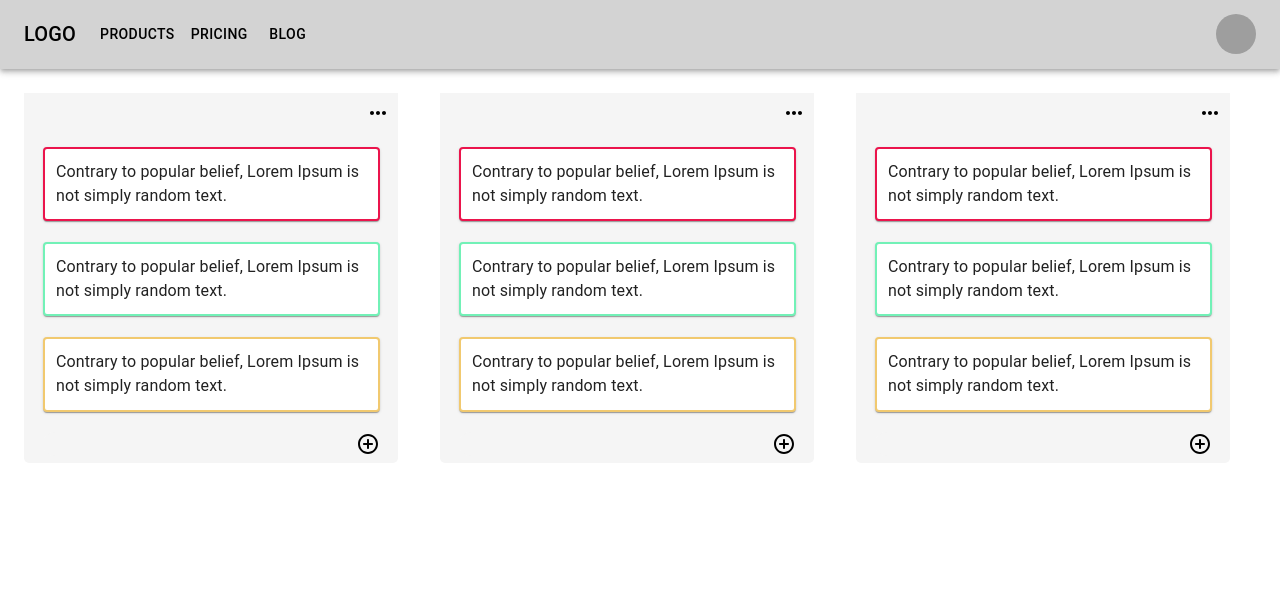
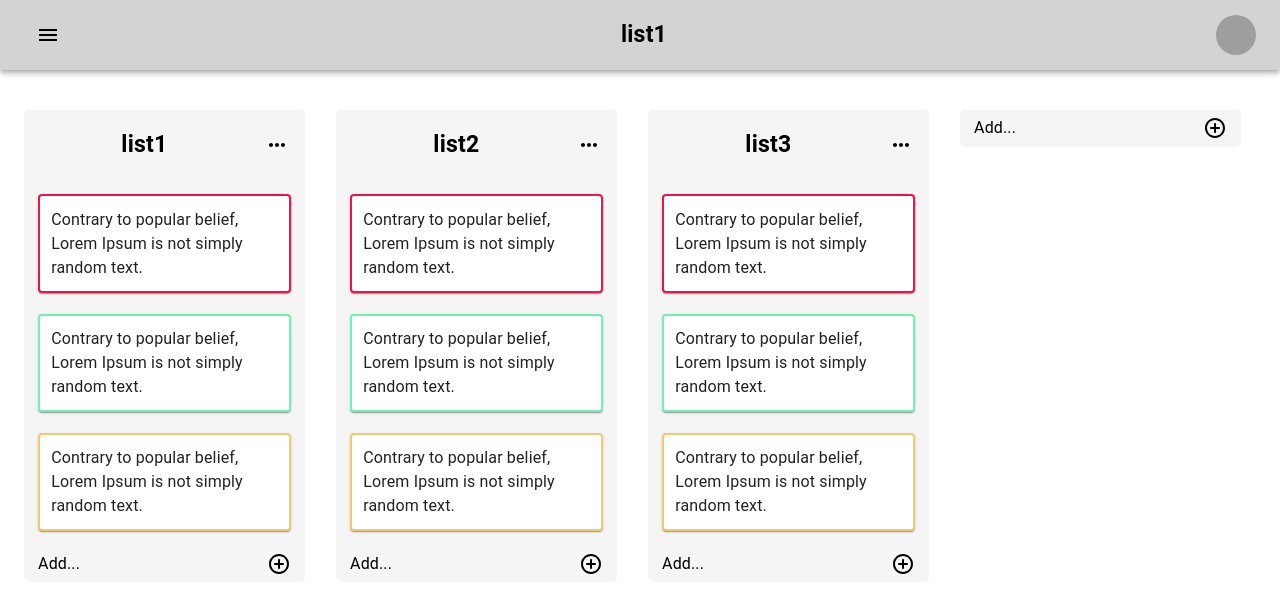
Before and after one commit to ahmettulutas/kanbanapp, a React (Create React App) app: page /1 in a window 1280 px wide. Shown: the top 612 px of the page. Built offline with nearby package versions, Linux system fonts and the light colour scheme; grey boxes are pictures that could not be loaded.

Commit message:
composed all add inputs into one component

```diff
--- a/public/index.html
+++ b/public/index.html
@@ -24,7 +24,7 @@
       work correctly both with client-side routing and a non-root public URL.
       Learn how to configure a non-root public URL by running `npm run build`.
     -->
-    <title>React App</title>
+    <title>Kanban App</title>
   </head>
   <body>
     <noscript>You need to enable JavaScript to run this app.</noscript>
--- a/src/components/Board.tsx
+++ b/src/components/Board.tsx
@@ -3,32 +3,34 @@ import { makeStyles } from '@mui/styles';
 import ResponsiveAppBar from './ResponsiveAppBar';
 import ListComponent from './List/ListComponent';
 import { Box } from '@mui/system';
+import AddNewList from './List/AddNewList';
 
 const useStyles = makeStyles ({
   root: {
       display:"grid",
-      gridTemplateRows: "auto 1fr",
+      gridTemplateRows:"auto 1fr",
       minHeight:"100vh",
   },
   lists:{
       display:"grid",
       padding:"1rem 1rem",
-      gridTemplateColumns:"repeat(auto-fit, minmax(200px, 1fr))",
+      gridTemplateColumns:"repeat(auto-fit, minmax(150px, 1fr))",
+      gridAutoFlow:"flow-row",
+      margin:"1rem auto",
+      width:"100%",
   }
 })
 export default function SingleBoard() {
-  const [list, setList] = useState([{id:1, name:'project1'}, {id:2, name:'project2'}, {id:3, name:'project3'}])
+  const [list, setList] = useState([{id:1, name:'list1'}, {id:2, name:'list2'}, {id:3, name:'list3'}])
   const classes = useStyles();
   return (
     <div className={classes.root}>
-        <div>
-          <ResponsiveAppBar />
-        </div>
+        <Box>
+          <ResponsiveAppBar list={list[0]}/>
+        </Box>
         <Box className={classes.lists}>
-          <ListComponent list={list}/>
-          <ListComponent list={list}/>
-          <ListComponent list={list}/>
+          {list.map((list:any) => <ListComponent key={list.id} list={list}/>)}
+          <AddNewList />
         </Box>
-
     </div>
 )}
--- a/src/components/Boards.tsx
+++ b/src/components/Boards.tsx
@@ -7,7 +7,8 @@ import CloseIcon from '@mui/icons-material/Close';
 import { Box } from '@mui/system';
 import InputCard from './List/Card/InputCard';
 import AddBoxIcon from '@mui/icons-material/AddBox';
-import { Link } from 'react-router-dom';
+import { Link, Route, Routes } from 'react-router-dom';
+import SingleBoard from './Board';
 const useStyles = makeStyles ({
   root:{
     display:"flex",
@@ -61,14 +62,14 @@ const useStyles = makeStyles ({
 })
 
 export default function Boards() {
-  const [list, setList] = useState([{id:1, name:'project1'}, {id:2, name:'project2'}, {id:3, name:'project3'}])
+  const [boards, setBoards] = useState([{id:1, name:'project1'}, {id:2, name:'project2'}, {id:3, name:'project3'}])
   const classes = useStyles();
   const [openDialog, setOpenDialog] = useState(false);
   const createBoardLink = (item:any) => (
     <Link style={{textDecoration: 'none', color:"black"}} to={`/${item.id}`}>
       <ListItem className={classes.listItem} button key={item.id}>
         <ArticleIcon/>
-        <Typography  >{item.name}</Typography>
+        <Typography>{item.name}</Typography>
       </ListItem>
     </Link>
   )
@@ -78,7 +79,7 @@ export default function Boards() {
   return (
     <Box className={classes.root}>
       <List className={classes.listContainer}>
-        {list.map(createBoardLink)}
+        {boards.map(createBoardLink)}
         <ListItem className={classes.listItem} button onClick={handleOpen}><AddBoxIcon/><Typography>New Board</Typography></ListItem>
       </List>
       <Modal
@@ -96,5 +97,8 @@ export default function Boards() {
               <InputCard />
           </Grid>
       </Modal>
+{/*       <Routes>
+        <Route path="/:id" element={<SingleBoard />} />
+      </Routes> */}
     </Box>
 )}
--- a/src/components/Card.tsx
+++ b/src/components/Card.tsx
@@ -9,6 +9,7 @@ const useStyles = makeStyles ({
         margin:"0.4rem auto",
         padding:"0.7rem",
         width:"90%",
+        cursor:"grab",
     }
   })
 export default function Card({title}:any) {
--- /dev/null
+++ b/src/components/List/AddNewList.tsx
@@ -0,0 +1,25 @@
+import { makeStyles } from '@mui/styles';
+import React from 'react';
+import AddItem from './Card/AddItem';
+
+const useStyles = makeStyles ({
+  root: {
+      backgroundColor:"#f5f5f5",
+      borderRadius:"5px",
+      display:"flex",
+      flexDirection:"column",
+      width:"90%",
+      gap:"0.5rem",
+      height:"fit-content",
+      margin:"0.5rem",
+      position:"relative",
+  }
+})
+export default function AddNewList() {
+  const classes = useStyles();
+    return (
+      <div className={classes.root}>
+        <AddItem />
+      </div>
+    )
+}
--- a/src/components/List/Card/AddCart.tsx
+++ /dev/null
@@ -1,35 +0,0 @@
-import { Grid, Paper, Typography } from '@mui/material';
-import React, {useState} from 'react';
-import { makeStyles } from '@mui/styles';
-import InputCard from './InputCard';
-import { Box } from '@mui/system';
-import AddCircleOutlineRoundedIcon from '@mui/icons-material/AddCircleOutlineRounded';
-
-const useStyles = makeStyles ({
-    root: {
-        backgroundColor:"#f5f5f5",
-        borderRadius:"19px",
-        margin:"0.4rem auto",
-        width:"90%",
-        cursor:"pointer",
-        display:"flex",
-        alignItems:"center",
-        justifyContent:"flex-end",
-    }
-})
-
-
-export default function AddCart() {
-  const [open,setOpen] = useState(false);
-  const classes = useStyles();
-  return (
-    <div>
-        <Box  className={classes.root}>
-          {
-            open ? <InputCard setOpen={setOpen} /> : <AddCircleOutlineRoundedIcon onClick={() => setOpen(true)}>Add a card...</AddCircleOutlineRoundedIcon>
-          }
-
-        </Box>
-    </div>
-  )
-}
--- /dev/null
+++ b/src/components/List/Card/AddItem.tsx
@@ -0,0 +1,36 @@
+import { Grid, Paper, Typography } from '@mui/material';
+import React, {useState} from 'react';
+import { makeStyles } from '@mui/styles';
+import InputCard from './InputCard';
+import { Box } from '@mui/system';
+import AddCircleOutlineRoundedIcon from '@mui/icons-material/AddCircleOutlineRounded';
+
+const useStyles = makeStyles ({
+  root: {
+      backgroundColor:"#f5f5f5",
+      borderRadius:"19px",
+      margin:"0.4rem auto",
+      width:"90%",
+      cursor:"pointer",
+      display:"flex",
+      alignItems:"center",
+      justifyContent:"space-between",
+  }
+})
+
+
+export default function AddItem() {
+const [open, setOpen] = useState(false);
+const classes = useStyles();
+  return (
+    <Box className={classes.root}>
+      {
+        open ?
+        <InputCard setOpen={setOpen} /> :
+        <Box sx={{display:"flex", justifyContent:"space-between", width:"100%"}}>
+          <Typography>Add...</Typography>
+          <AddCircleOutlineRoundedIcon onClick={() => setOpen(true)}>Add a card...</AddCircleOutlineRoundedIcon>
+        </Box>
+      }
+    </Box>
+)}
--- a/src/components/List/Card/InputCard.tsx
+++ b/src/components/List/Card/InputCard.tsx
@@ -2,35 +2,26 @@ import { Button, InputBase, TextField } from '@mui/material';
 import { makeStyles } from '@mui/styles';
 import AddBoxIcon from '@mui/icons-material/AddBox';
 const useStyles = makeStyles ({
-  root:{
-    display:"flex",
-    flexDirection:"column",
-  },
   form: {
-    display:"flex",
+    display:"grid",
+    gridTemplateColumns:"1fr auto",
     gap:"0.4rem",
-    margin:"0.5rem auto",
-    alignItems:"center",
-    justifyContent:"center",
   },
   textfield:{
-    width:"100%",
-    border:"2px solid #7f7f7f",
-    boxShadow: '0px 0px 4px 0px',
-    padding:"0.2rem",
+    padding:"0.6rem",
     "&:focus":{
-      border:"none",
+      outline:"none",
+      border:"2px solid red",
     },
-
   },
 })
 function InputCard({setOpen}:any) {
-  const classes = useStyles();
-  return (
-    <form className={classes.form}>
-      <InputBase className={classes.textfield} inputProps={{ onBlur:()=>setOpen(false), autoFocus:true,}} placeholder="type a name..." type="text" ></InputBase>
-      <Button startIcon={<AddBoxIcon />} sx={{p:"0.6rem 20px", minWidth: '30px', backgroundColor:"#7f7f7f", "&:hover":{backgroundColor:"lightgreen"}}} type="submit" variant="contained">Add</Button>
-    </form>
+const classes = useStyles();
+    return (
+      <form className={classes.form}>
+        <input className={classes.textfield} onBlur={()=>setOpen(false)} autoFocus placeholder="type a name..." type="text" ></input>
+        <Button sx={{p:"0.4rem 20px", minWidth: '30px', backgroundColor:"#7f7f7f", "&:hover":{backgroundColor:"#72f1b7"}}} type="submit" variant="contained">Add</Button>
+      </form>
   )
 }
 
--- a/src/components/List/ListComponent.tsx
+++ b/src/components/List/ListComponent.tsx
@@ -1,9 +1,10 @@
 import React from 'react';
 import { Box, Container } from '@mui/material';
 import { makeStyles } from '@mui/styles';
-import Title from './Title';
 import Card from '../Card';
-import AddCart from './Card/AddCart';
+import AddItem from './Card/AddItem';
+import EditableTitle from './Title';
+import MoreHorizIcon from '@mui/icons-material/MoreHoriz';
 
 const colorsPicker = [
   '#f1c96f',
@@ -32,17 +33,20 @@ const useStyles = makeStyles ({
       gap:"0.5rem",
       height:"fit-content",
       margin:"0.5rem",
+      position:"relative",
   }
 })
 export default function ListComponent({list}:any) {
   const classes = useStyles();
     return (
       <Box className={classes.root}>
-      <Title list={list}/>
+        <Box sx={{display:"flex", justifyContent:"space-between" , alignItems:"center", pr:2}}>
+          <EditableTitle list={list}/>
+          <MoreHorizIcon sx={{position:"relative", right:"0"}}/>
+        </Box>
         <Card title='#EB144C'/>
         <Card title='#72f1b7'/>
         <Card title='#f1c96f'/>
-      <AddCart />
+        <AddItem />
       </Box>
-
 )}
--- a/src/components/List/Title.tsx
+++ b/src/components/List/Title.tsx
@@ -1,49 +1,47 @@
 import { Box, InputBase, Paper, Typography } from '@mui/material'
-import React, { useState } from 'react';
+import React, {useEffect, useState} from 'react';
 import { makeStyles } from '@mui/styles';
-import MoreHorizIcon from '@mui/icons-material/MoreHoriz';
+import EditIcon from '@mui/icons-material/Edit';
+
 
 const useStyles = makeStyles ({
 titleContainer: {
-        backgroundColor:"#f5f5f5",
     display:"flex",
-        justifyContent:"space-between",
+    justifyContent:"center",
     padding:"0.5rem",
+    minHeight:"60px",
+    margin:"5px auto",
 },
 title: {
-        width:"100%",
-        fontSize:"20em",
-        margin:"0.2rem",
+    display:"flex",
+    alignItems:"center",
+    justifyContent:"center",
+    fontSize:"23px",
+    fontWeight:"bold",
+    margin:"0px auto",
 },
 input: {
+    border:"none",
+    fontSize:"23px",
+    fontWeight:"bold",
+    margin:"0px auto",
     width:"100%",
-        border:"1px solid blue",
-        fontSize:"26px",
-    '&:focus': {
-        backgroundColor:"#D8D8D8",
-    },
+    '&:focus':{
+        outline:"none"
+    }
 },
 
 })
-function Title({list}:any) {
+export default function EditableTitle({list}:any) {
     const classes = useStyles();
-    const [open,setOpen] = useState(false);
+    const [open, setOpen] = useState(false);
     return (
-        <Box>
-            {open ?
         <Box className={classes.titleContainer}>
-                 <InputBase className={classes.input} inputProps={{
-                    onBlur:()=>setOpen(false),
-                    autoFocus:true,
-                    }} value={list.name}></InputBase>
-            </Box>
-            :<Box className={classes.titleContainer}>
-                <Typography onClick={() => setOpen(!open)} className={classes.title}>{list.name}</Typography>
-                <MoreHorizIcon onClick={() => setOpen(!open)}/>
-            </Box>
+        { open ?
+                <input autoFocus onBlur={()=> setOpen(false)} className={classes.input} type="text" value={list.name} style={{textAlign:"center"}}/>
+            :
+
+                <Typography sx={{ fontSize:"23px", fontWeight:"bold"}} onClick={() => setOpen(true)} className={classes.title}>{list.name}</Typography>
         }
         </Box>
-
     )}
-
-export default Title;
--- a/src/components/ResponsiveAppBar.tsx
+++ b/src/components/ResponsiveAppBar.tsx
@@ -11,11 +11,13 @@ import Avatar from '@mui/material/Avatar';
 import Button from '@mui/material/Button';
 import Tooltip from '@mui/material/Tooltip';
 import MenuItem from '@mui/material/MenuItem';
+import Title from './List/Title';
+import EditableTitle from './List/Title';
 
 const pages = ['Products', 'Pricing', 'Blog'];
 const settings = ['Profile', 'Account', 'Dashboard', 'Logout'];
 
-const ResponsiveAppBar = () => {
+const ResponsiveAppBar = ({list}:any) => {
   const [anchorElNav, setAnchorElNav] = React.useState(null);
   const [anchorElUser, setAnchorElUser] = React.useState(null);
 
@@ -37,18 +39,18 @@ const ResponsiveAppBar = () => {
 
   return (
     <AppBar position="static">
-      <Container sx={{ backgroundColor: "lightgray", color: 'black'}} maxWidth="xl">
+      <Container sx={{ m:"auto", backgroundColor: "lightgray", color: 'black'}} maxWidth="xl">
         <Toolbar disableGutters>
-          <Typography
+{/*           <Typography
             variant="h6"
             noWrap
             component="div"
             sx={{ mr: 2, display: { xs: 'none', md: 'flex' } }}
           >
             LOGO
-          </Typography>
+          </Typography> */}
 
-          <Box sx={{ flexGrow: 1, display: { xs: 'flex', md: 'none' } }}>
+          <Box sx={{ flexGrow: 1, display: 'flex'}}>
             <IconButton
               size="large"
               aria-label="account of current user"
@@ -59,51 +61,10 @@ const ResponsiveAppBar = () => {
             >
               <MenuIcon />
             </IconButton>
-            <Menu
-              id="menu-appbar"
-              anchorEl={anchorElNav}
-              anchorOrigin={{
-                vertical: 'bottom',
-                horizontal: 'left',
-              }}
-              keepMounted
-              transformOrigin={{
-                vertical: 'top',
-                horizontal: 'left',
-              }}
-              open={Boolean(anchorElNav)}
-              onClose={handleCloseNavMenu}
-              sx={{
-                display: { xs: 'block', md: 'none' },
-              }}
-            >
-              {pages.map((page) => (
-                <MenuItem key={page} onClick={handleCloseNavMenu}>
-                  <Typography textAlign="center">{page}</Typography>
-                </MenuItem>
-              ))}
-            </Menu>
           </Box>
-          <Typography
-            variant="h6"
-            noWrap
-            component="div"
-            sx={{ flexGrow: 1, display: { xs: 'flex', md: 'none' } }}
-          >
-            LOGO
-          </Typography>
-          <Box sx={{ flexGrow: 1, display: { xs: 'none', md: 'flex' } }}>
-            {pages.map((page) => (
-              <Button
-                key={page}
-                onClick={handleCloseNavMenu}
-                sx={{ my: 2, color: 'black', display: 'block' }}
-              >
-                {page}
-              </Button>
-            ))}
+          <Box sx={{width:"100%",display:"flex", justifyContent:"center"}}>
+            <EditableTitle list={list} />
           </Box>
-
           <Box sx={{ flexGrow: 0 }}>
             <Tooltip title="Open settings">
               <IconButton onClick={handleOpenUserMenu} sx={{ p: 0 }}>
```
Lines whose indentation alone changed are shown as unchanged.
